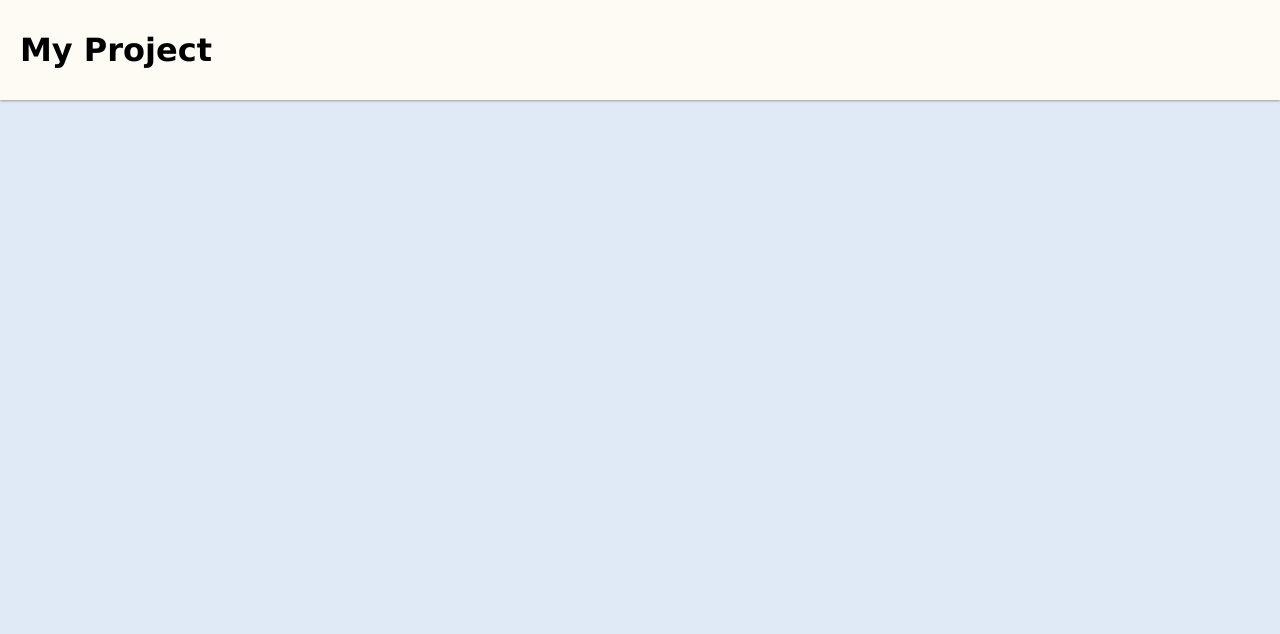
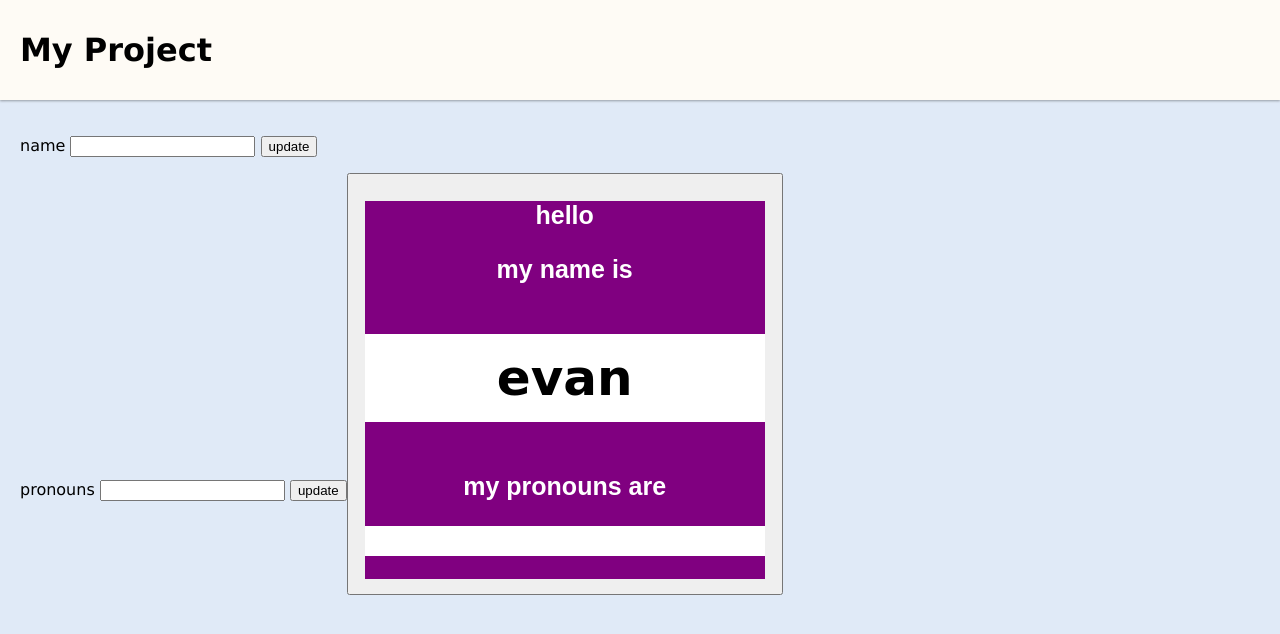
Before and after one commit to evanmersky/name-tag, a plain HTML site: page index.html in a window 1280 px wide. Drawn offline with Linux system fonts and the light colour scheme.

Commit message:
//adding code for name and pronoun input

```diff
--- a/app.js
+++ b/app.js
@@ -1,3 +1,50 @@
-// grab DOM elements
+//data types - numbers, strings
+console.log('hello world');
 
-// set event listeners
+
+let answer = '42';
+let dogName = 'Ziti';
+console.log(`My dogs name is ${dogName}. ${dogName} is very cute.`);
+
+//arrays
+let colors = ['red', 'green', 'blue'];
+console.log(colors);
+console.log(colors[0]);
+
+//objects
+let Ziti = {
+    name: 'Ziti',
+    age: 15,
+    breed: ['Ragdoll', 'Siamese', 'Persian'],
+};
+console.log(Ziti);
+
+
+
+const nametag = document.getElementById('nametag');
+nametag.style.backgroundColor = 'purple';
+
+const button = document.getElementById('update-button');
+button.addEventListener('click', ()=>{
+    console.log('I am clicking the name display button');
+    const nameDisplay = document.getElementById('name-display');
+    console.log(nameDisplay);
+    // nameDisplay.textContent = 'Evan';
+    const nameInput = document.getElementById('name-input');
+    nameDisplay.style.color = 'red';
+    nameDisplay.textContent = nameInput.value ;
+})
+
+const pronounButton = document.getElementById('pronoun-button');
+pronounButton.addEventListener('click', ()=>{
+    console.log('I am clicking the pronoun display button');
+    const pronounDisplay = document.getElementById('pronouns');
+    console.log(pronounDisplay);
+    const pronounInput = document.getElementById("pronoun-input");
+    pronounDisplay.textContent = pronounInput.value;
+
+
+
+
+
+})
--- a/index.html
+++ b/index.html
@@ -8,7 +8,8 @@
 
 
     <script type="module" src="app.js"></script>
-
+<script>console.log('hello world!')
+</script>
     <!-- put css fonts here -->
 
     <link rel="stylesheet" href="style.css" />
@@ -17,13 +18,35 @@
 </head>
 
 <body>
+
+
     <header>
         <h1>My Project</h1>
     </header>
 
     <main>
+        <p>name <input id='name-input' />
+            <button id="update-button">update</button></p>
 
-    </main>
+            <p>pronouns <input id='pronoun-input'/>
+                <button id='pronoun-button'>update<button>
+
+                </p>
+    <p>
+    <div id='nametag' class="nametag">
+        <p class="greeting">hello</p>
+        <p>my name is</p>
+        <p id="name-display" class="name">evan</p>
+        <p>my pronouns are</p>
+        <p id="pronouns" class="pronouns"></p>
+
+
+
+        </div>
+
+
+
+    </p>
 
 </body>
 
--- a/style.css
+++ b/style.css
@@ -28,3 +28,35 @@ header .logo {
 main {
     padding: 20px;
 }
+.nametag{
+    background: red;
+    text-align: center;
+    color: white;
+    font-weight: bolder;
+    font-size: 25px;
+    font-family: sans-serif;
+    margin: 10px;
+    width: 400px;
+    padding-bottom: 10px;
+
+
+}
+
+.name {
+    padding: 15px 0;
+
+    background: white;
+    color: black;
+    font-family: cursive;
+    font-size: 2em;
+}
+
+.pronouns {
+    padding: 15px 0;
+
+    background: white;
+    color: black;
+    font-family: cursive;
+    font-size: 0.5em;
+
+}
```
